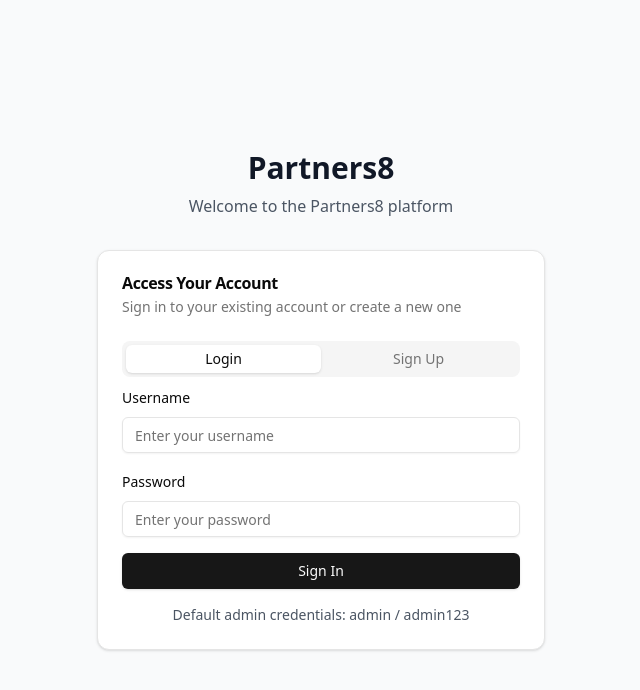
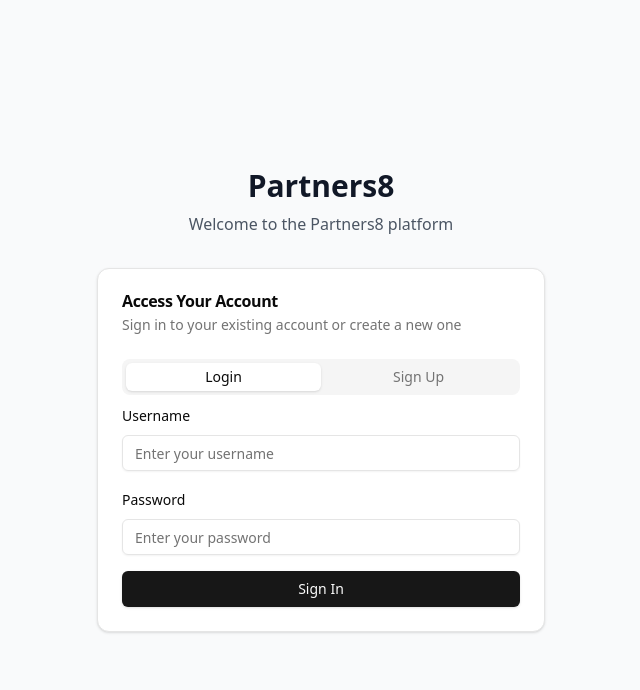
Before and after one commit to thesalmanx/tool, a Next.js app in the folder partner8-frontend/: page / in a window 1280 px wide. Shown: the top 690 px of the page, without its empty margins (319-959 px from the left). Built offline with nearby package versions, Linux system fonts and the light colour scheme; no server answers.

Commit message:
deploynment

```diff
--- a/partner8-frontend/components/login-form.tsx
+++ b/partner8-frontend/components/login-form.tsx
@@ -289,9 +289,7 @@
             <Button onClick={handleLoginSubmit} className="w-full" disabled={isLoading}>
               {isLoading ? "Signing in..." : "Sign In"}
             </Button>
-            <div className="text-sm text-gray-600 text-center mt-4">
-              <p>Default admin credentials: admin / admin123</p>
-            </div>
+
           </div>
         </TabsContent>
 
--- a/partner8-frontend/utils/api.js
+++ b/partner8-frontend/utils/api.js
@@ -17,7 +17,7 @@
   } else {
     // Production: Assume backend is on the same domain but on port 8000
     // Adjust port if your production backend uses a different port or sub-domain
-    return `${protocol}//${currentHost}:8000`;
+    return `${protocol}//${currentHost}`;
   }
 }
 
```
Also changed, not shown: 11 other files (tests, documents, lock files or other folders).
